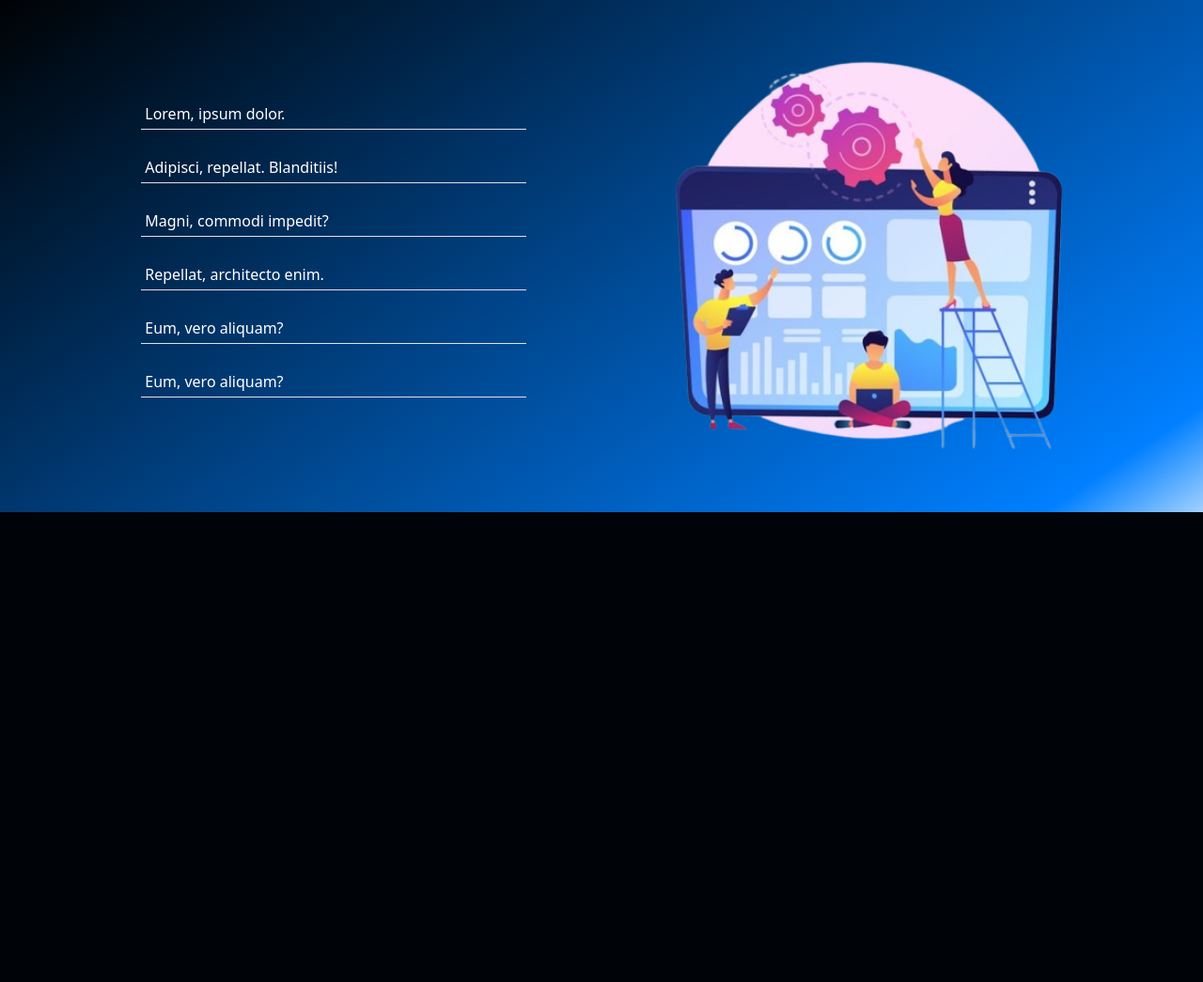
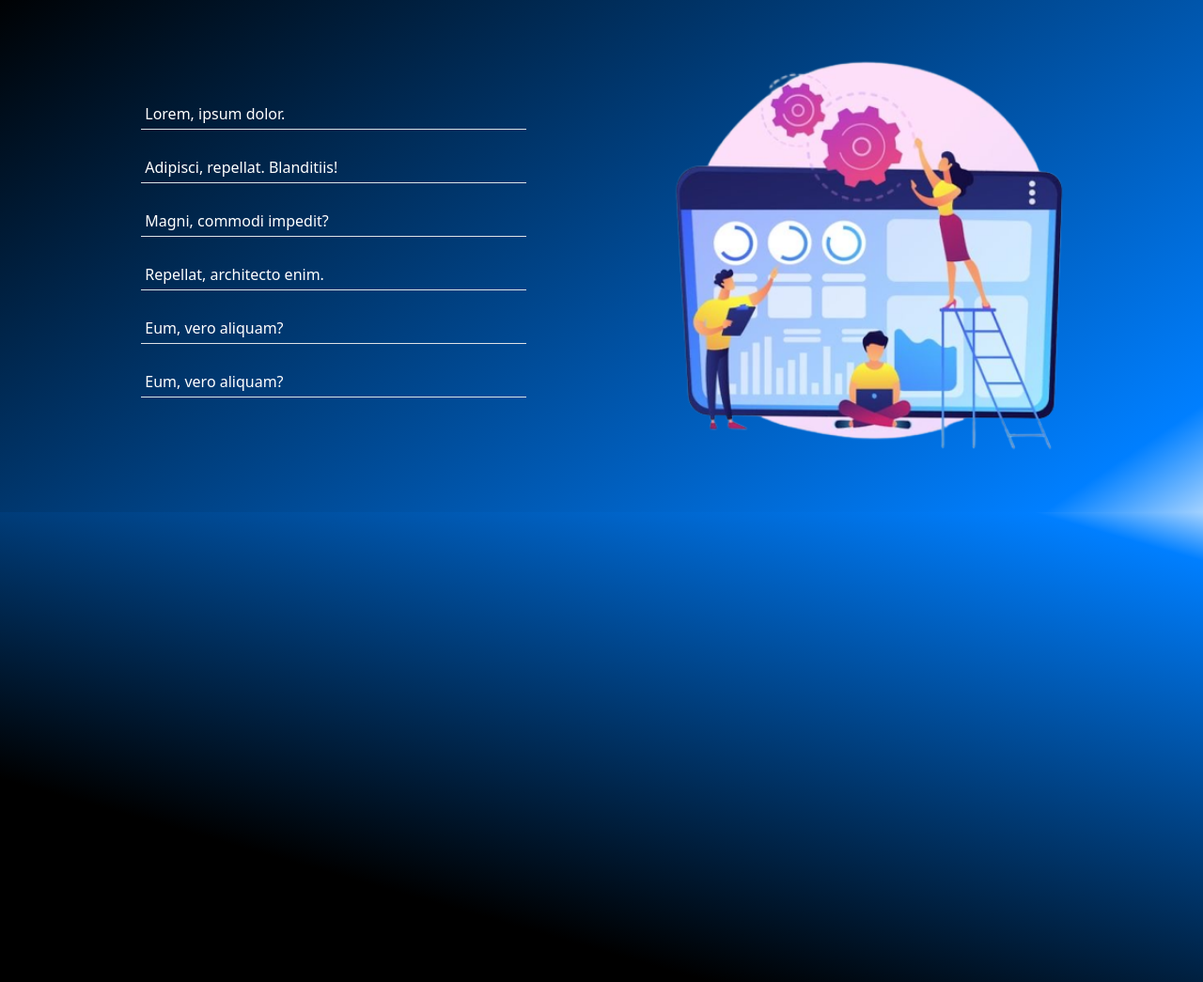
Before and after one commit to ardasalvarlilar/softwareAcademy, a Django app: page / in a window 1280 px wide. Shown: the part 1172-2217 px from the top of the page at 94% size. Before the commit the page ends 1717 px from the top, so only its background shows below. Run offline with Django 4.2, Linux system fonts and the light colour scheme.

Commit message:
eğitim bölümü hazırlandı

```diff
--- a/pages/templates/index.html
+++ b/pages/templates/index.html
@@ -49,4 +49,8 @@
     </div>
 </div>
 </section>
+
+<section id='egitim-section'>
+
+</section>
 {% endblock content %}
--- a/static/style/styles.css
+++ b/static/style/styles.css
@@ -112,4 +112,9 @@ body #header section.container .col-md-6 p {
   background: transparent;
   background: rgb(0, 0, 0);
   background: linear-gradient(146deg, rgb(0, 0, 0) 0%, rgb(0, 0, 0) 25%, rgb(0, 127, 255) 94%, rgb(162, 209, 255) 100%);
+}
+
+#egitim-section {
+  height: 500px;
+  background: linear-gradient(16deg, rgb(0, 0, 0) 0%, rgb(0, 0, 0) 25%, rgb(0, 127, 255) 94%, rgb(162, 209, 255) 100%);
 }/*# sourceMappingURL=styles.css.map */
--- a/static/style/styles.scss
+++ b/static/style/styles.scss
@@ -159,3 +159,8 @@ body{
 
 
 }
+
+#egitim-section{
+  height: 500px;
+  background: linear-gradient(16deg, rgba(0,0,0,1) 0%, rgba(0,0,0,1) 25%, rgba(0,127,255,1) 94%, rgba(162,209,255,1) 100%);
+}
```
Also changed, not shown: 1 other file.
